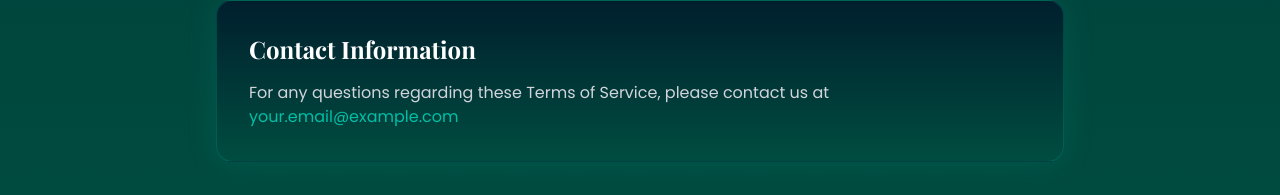
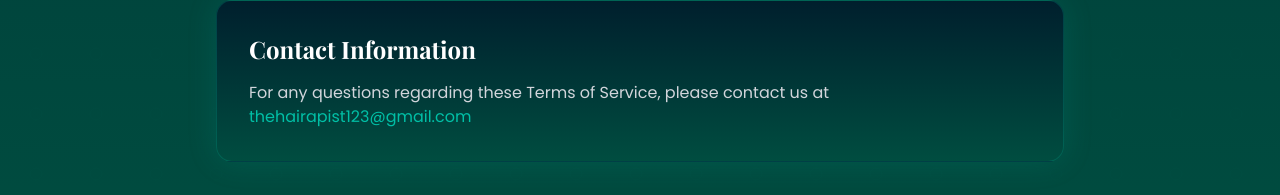
Before and after one commit to Abygurl-D/Serwaa-s-Portfolio, a React (Vite) app: page /terms in a window 1280 px wide. Shown: the part 1338-1533 px from the top of the page. Built offline with nearby package versions, Linux system fonts and the light colour scheme.

Commit message:
added favicon

```diff
--- a/index.html
+++ b/index.html
@@ -3,7 +3,7 @@
 
 <head>
   <meta charset="UTF-8" />
-
+  <link rel="shortcut icon" href="https://res.cloudinary.com/dmxzxo1fk/image/upload/v1741863313/favicon-32x32_l0ljfr.png" type="image/x-icon">
   <meta name="viewport" content="width=device-width, initial-scale=1.0" />
   <title>Serwaa's Portfolio</title>
   <link
--- a/src/components/PrivacyPolicy.jsx
+++ b/src/components/PrivacyPolicy.jsx
@@ -101,10 +101,10 @@ const PrivacyPolicy = () => {
                   If you have any questions about this Privacy Policy, please
                   contact us at{" "}
                   <a
-                    href="mailto:your.email@example.com"
+                    href="mailto:thehairapist123@gmail.com"
                     className="text-[#00BFA6] hover:text-white transition-colors duration-300"
                   >
-                    your.email@example.com
+                    thehairapist123@gmail.com
                   </a>
                 </p>
               </section>
--- a/src/components/TermsOfService.jsx
+++ b/src/components/TermsOfService.jsx
@@ -104,7 +104,7 @@ const TermsOfService = () => {
                     href="mailto:your.email@example.com"
                     className="text-[#00BFA6] hover:text-white transition-colors duration-300"
                   >
-                    your.email@example.com
+                    thehairapist123@gmail.com
                   </a>
                 </p>
               </section>
```
